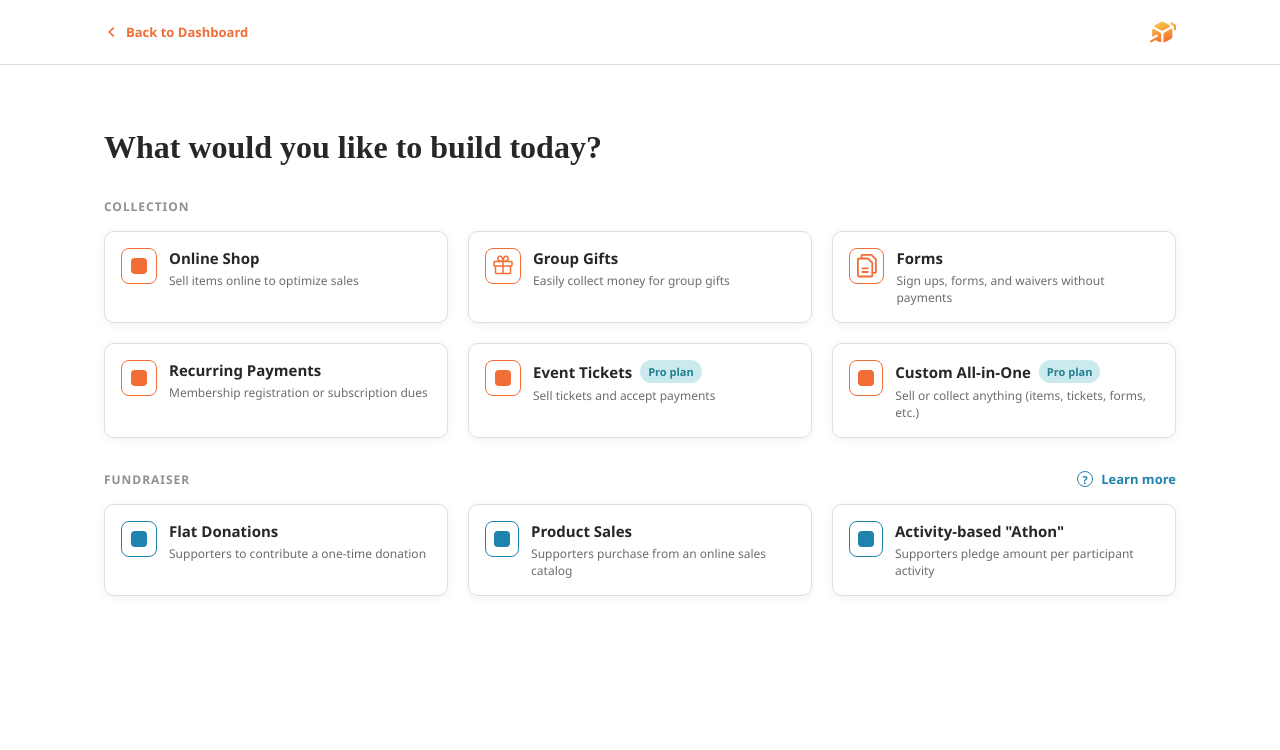
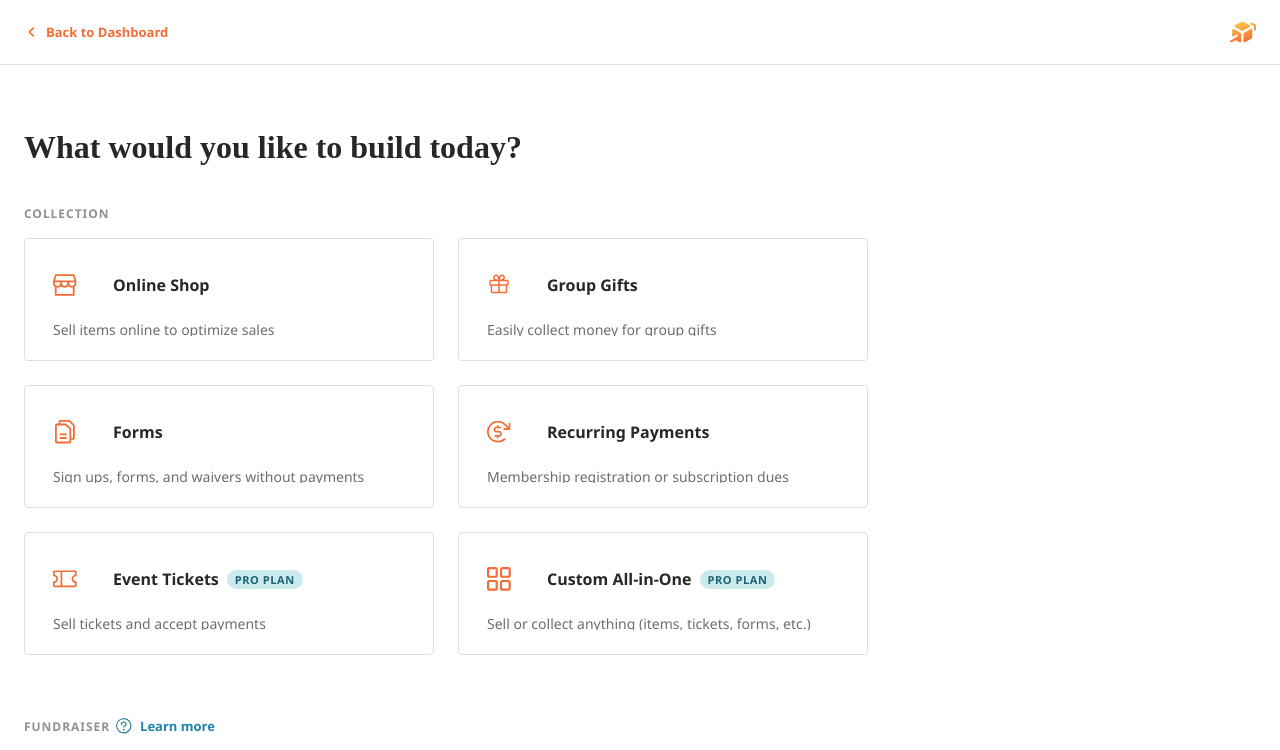
Before and after one commit to Jay98patel/Weekend-Project-AI-Assisted-Collection, a React (Vite) app: page /dashboard in a window 1280 px wide. Shown: the top 750 px of the page. Built offline with nearby package versions, Linux system fonts and the light colour scheme.

Commit message:
feat: Set up initial project with design tokens, dashboard page, and supporting assets.

```diff
--- a/src/features/dashboard/DashboardPage.module.css
+++ b/src/features/dashboard/DashboardPage.module.css
@@ -10,18 +10,23 @@
 .heading {
   font-family: var(--font-heading);
   font-size: 32px;
-  margin: var(--space-6) 0 var(--space-6);
+  margin: var(--space-6) 0 0;
   color: var(--color-grey-800);
 }
 
 .section {
-  margin-top: var(--space-7);
+  margin-top: 62px;
+}
+
+.heading + .section {
+  margin-top: 39px;
 }
 
 .sectionHeader {
   display: flex;
   align-items: center;
-  justify-content: space-between;
+  justify-content: flex-start;
+  gap: 6px;
   margin-bottom: var(--space-4);
 }
 
@@ -46,7 +51,6 @@
   width: 16px;
   height: 16px;
   border-radius: 50%;
-  border: 1px solid var(--color-aqua-600);
   display: inline-flex;
   align-items: center;
   justify-content: center;
@@ -54,25 +58,30 @@
 }
 
 .grid {
-  display: grid;
-  grid-template-columns: repeat(3, minmax(0, 1fr));
-  gap: var(--space-5);
+  display: flex;
+  flex-wrap: wrap;
+  gap: var(--space-6);
 }
 
 .card {
   background-color: var(--color-white);
-  border: 1px solid var(--color-grey-300);
-  border-radius: var(--radius-md);
-  padding: var(--space-4);
+  border: 1px solid #DEDEDE;
+  border-radius: 4px;
+  padding: 24px 28px;
   display: flex;
-  gap: var(--space-3);
-  box-shadow: var(--shadow-sm);
-  transition: transform 0.15s ease, border-color 0.2s ease;
+  flex-direction: column;
+  gap: 13px;
+  box-shadow: none;
+  transition: transform 0.15s ease, border-color 0.2s ease, box-shadow 0.2s ease;
+  width: 410px;
+  height: 123px;
+  box-sizing: border-box;
 }
 
 .card:link,
 .card:visited {
   color: inherit;
+  text-decoration: none;
 }
 
 .card[href] {
@@ -82,27 +91,30 @@
 .card:hover {
   transform: translateY(-1px);
   border-color: var(--color-grey-500);
+  box-shadow: 0 4px 6px -1px rgba(0, 0, 0, 0.1), 0 2px 4px -1px rgba(0, 0, 0, 0.06);
+}
+
+.cardHeader {
+  display: flex;
+  align-items: center;
+  gap: var(--space-4);
 }
 
 .icon,
 .iconAlt {
-  width: 36px;
-  height: 36px;
+  width: 44px;
+  height: 44px;
   border-radius: 8px;
-  border: 1px solid var(--color-orange-500);
   display: inline-flex;
   align-items: center;
-  justify-content: center;
-}
-
-.iconAlt {
-  border-color: var(--color-aqua-600);
+  justify-content: flex-start;
+  flex-shrink: 0;
 }
 
 .iconMark,
 .iconMarkAlt {
-  width: 16px;
-  height: 16px;
+  width: 24px;
+  height: 24px;
   border-radius: 4px;
   background-color: var(--color-orange-500);
 }
@@ -111,47 +123,50 @@
   background-color: var(--color-aqua-600);
 }
 
-.cardText {
-  display: flex;
-  flex-direction: column;
-  gap: var(--space-1);
-}
-
 .cardTitleRow {
   display: flex;
   align-items: center;
   gap: var(--space-2);
 }
 
-.cardText h3 {
+.cardTitleRow h3 {
   margin: 0;
-  font-size: 15px;
+  font-family: var(--font-body);
+  font-weight: 700;
+  font-size: 16px;
   color: var(--color-grey-800);
+  line-height: 1.25;
 }
 
-.cardText p {
+.description {
   margin: 0;
-  font-size: 12px;
+  font-size: 14px;
   color: var(--color-grey-600);
+  line-height: 1.4;
+  overflow: hidden;
+  display: -webkit-box;
+  -webkit-line-clamp: 2;
+  -webkit-box-orient: vertical;
 }
 
 .proPill {
   background-color: var(--color-teal-200);
-  color: var(--color-teal-600);
+  color: var(--color-teal-700);
   font-size: 11px;
-  padding: 4px 8px;
+  padding: 2px 8px;
   border-radius: var(--radius-pill);
   font-weight: 600;
+  text-transform: uppercase;
+  letter-spacing: 0.05em;
 }
 
 @media (max-width: 960px) {
-  .grid {
-    grid-template-columns: repeat(2, minmax(0, 1fr));
-  }
+  /* No special grid changes needed for flex wrap, but maybe centering or max-width checks */
 }
 
 @media (max-width: 640px) {
-  .grid {
-    grid-template-columns: 1fr;
+  .card {
+     width: 100%; /* Go full width on small screens */
+     height: auto; /* flexible height on small screens */
   }
 }
--- a/src/features/dashboard/DashboardPage.tsx
+++ b/src/features/dashboard/DashboardPage.tsx
@@ -1,6 +1,14 @@
 import { Link } from 'react-router-dom'
 import GiftIcon from '../../assets/icons/gift.svg'
 import FormIcon from '../../assets/icons/form.svg'
+import RecurringPaymentsIcon from '../../assets/icons/recurring-payments.svg'
+import EventTicketsIcon from '../../assets/icons/event-tickets.svg'
+import CustomAllInOneIcon from '../../assets/icons/custom-all-in-one.svg'
+import FlatDonationsIcon from '../../assets/icons/flat-donations.svg'
+import ProductSalesIcon from '../../assets/icons/product-sales.svg'
+import ActivityBasedIcon from '../../assets/icons/activity-based.svg'
+import LearnMoreIcon from '../../assets/icons/learn-more.svg'
+import OnlineShopIcon from '../../assets/icons/online-shop.svg'
 import TopNav from '../../components/TopNav'
 import styles from './DashboardPage.module.css'
 
@@ -16,6 +24,7 @@ const collectionTiles: Tile[] = [
   {
     title: 'Online Shop',
     description: 'Sell items online to optimize sales',
+    icon: OnlineShopIcon,
   },
   {
     title: 'Group Gifts',
@@ -31,16 +40,19 @@ const collectionTiles: Tile[] = [
   {
     title: 'Recurring Payments',
     description: 'Membership registration or subscription dues',
+    icon: RecurringPaymentsIcon,
   },
   {
     title: 'Event Tickets',
     description: 'Sell tickets and accept payments',
     pro: true,
+    icon: EventTicketsIcon,
   },
   {
     title: 'Custom All-in-One',
     description: 'Sell or collect anything (items, tickets, forms, etc.)',
     pro: true,
+    icon: CustomAllInOneIcon,
   },
 ]
 
@@ -48,14 +60,17 @@ const fundraiserTiles: Tile[] = [
   {
     title: 'Flat Donations',
     description: 'Supporters to contribute a one-time donation',
+    icon: FlatDonationsIcon,
   },
   {
     title: 'Product Sales',
     description: 'Supporters purchase from an online sales catalog',
+    icon: ProductSalesIcon,
   },
   {
     title: 'Activity-based "Athon"',
     description: 'Supporters pledge amount per participant activity',
+    icon: ActivityBasedIcon,
   },
 ]
 
@@ -75,6 +90,7 @@ const DashboardPage = () => {
               {collectionTiles.map((tile) => {
                 const cardContent = (
                   <>
+                    <div className={styles.cardHeader}>
                       <div className={styles.icon}>
                         {tile.icon ? (
                           <img src={tile.icon} alt="" width={24} height={24} />
@@ -82,13 +98,12 @@ const DashboardPage = () => {
                           <span className={styles.iconMark} />
                         )}
                       </div>
-                    <div className={styles.cardText}>
                       <div className={styles.cardTitleRow}>
                         <h3>{tile.title}</h3>
                         {tile.pro ? <span className={styles.proPill}>Pro plan</span> : null}
                       </div>
-                      <p>{tile.description}</p>
                     </div>
+                    <p className={styles.description}>{tile.description}</p>
                   </>
                 )
 
@@ -109,22 +124,26 @@ const DashboardPage = () => {
             <div className={styles.sectionHeader}>
               <span className={styles.sectionLabel}>FUNDRAISER</span>
               <button className={styles.learnMore} type="button">
-                <span className={styles.infoDot}>?</span>
+                <img src={LearnMoreIcon} alt="" className={styles.infoDot} />
                 Learn more
               </button>
             </div>
             <div className={styles.grid}>
               {fundraiserTiles.map((tile) => (
                 <div className={styles.card} key={tile.title}>
+                  <div className={styles.cardHeader}>
                     <div className={styles.iconAlt}>
+                      {tile.icon ? (
+                        <img src={tile.icon} alt="" width={32} height={32} />
+                      ) : (
                         <span className={styles.iconMarkAlt} />
+                      )}
                     </div>
-                  <div className={styles.cardText}>
                     <div className={styles.cardTitleRow}>
                       <h3>{tile.title}</h3>
                     </div>
-                    <p>{tile.description}</p>
                   </div>
+                  <p className={styles.description}>{tile.description}</p>
                 </div>
               ))}
             </div>
--- a/src/styles/tokens.css
+++ b/src/styles/tokens.css
@@ -1,26 +1,35 @@
 :root {
+  /* Greys */
+  --color-grey-100: #f7f7f7;
+  --color-grey-200: #f0f0f0;
+  --color-grey-300: #dedede;
+  --color-grey-500: #909090;
+  --color-grey-600: #6d6d6d;
+  --color-grey-700: #4a4a4a;
   --color-grey-800: #272727;
-  --color-white: #ffffff;
-  --color-grey-300: #dedede;
+
+  /* Brand Colors */
+  --color-orange-100: #fff0ea;
   --color-orange-500: #f36d36;
   --color-yellow-500: #f9c442;
+  --color-teal-200: #cbeaee;
+  --color-teal-600: #257f91;
+  --color-teal-700: #1d6371;
+  --color-aqua-600: #2083ae;
+
+  /* Base Colors */
   --color-black: #000000;
-  --color-teal-600: #257f91;
-  --color-grey-600: #6d6d6d;
-  --color-grey-100: #f7f7f7;
-  --color-grey-700: #4a4a4a;
-  --color-teal-200: #cbeaee;
-  --color-teal-700: #1d6371;
-  --color-orange-100: #fff0ea;
-  --color-aqua-600: #2083ae;
-  --color-grey-200: #f0f0f0;
-  --color-grey-500: #909090;
+  --color-white: #ffffff;
+
+  /* Accent Colors */
   --color-accent-pink: #ff17c5;
   --color-accent-purple: #8a38f5;
   --color-accent-lavender: #e9cdf2;
   --color-accent-green: #00de67;
   --color-accent-charcoal: #414042;
-  --gradient-orange-yellow: linear-gradient(135deg, #f36d36 0%, #f9c442 100%);
+
+  /* Gradients */
+  --gradient-orange-yellow: linear-gradient(135deg, var(--color-orange-500) 0%, var(--color-yellow-500) 100%);
   --font-heading: "Glamour Absolute", "Playfair Display", "Times New Roman", serif;
   --font-body: "Avenir", "Avenir Next", "Segoe UI", "Helvetica Neue", Arial, sans-serif;
   --radius-sm: 6px;
@@ -44,5 +53,5 @@
   --space-11: 64px;
   --space-12: 80px;
   --space-13: 96px;
-  --container-max: 1120px;
+  --container-max: 1366px;
 }
```
Also changed, not shown: src/assets/icons/online-shop.svg (added). Lines whose indentation alone changed are shown as unchanged.
